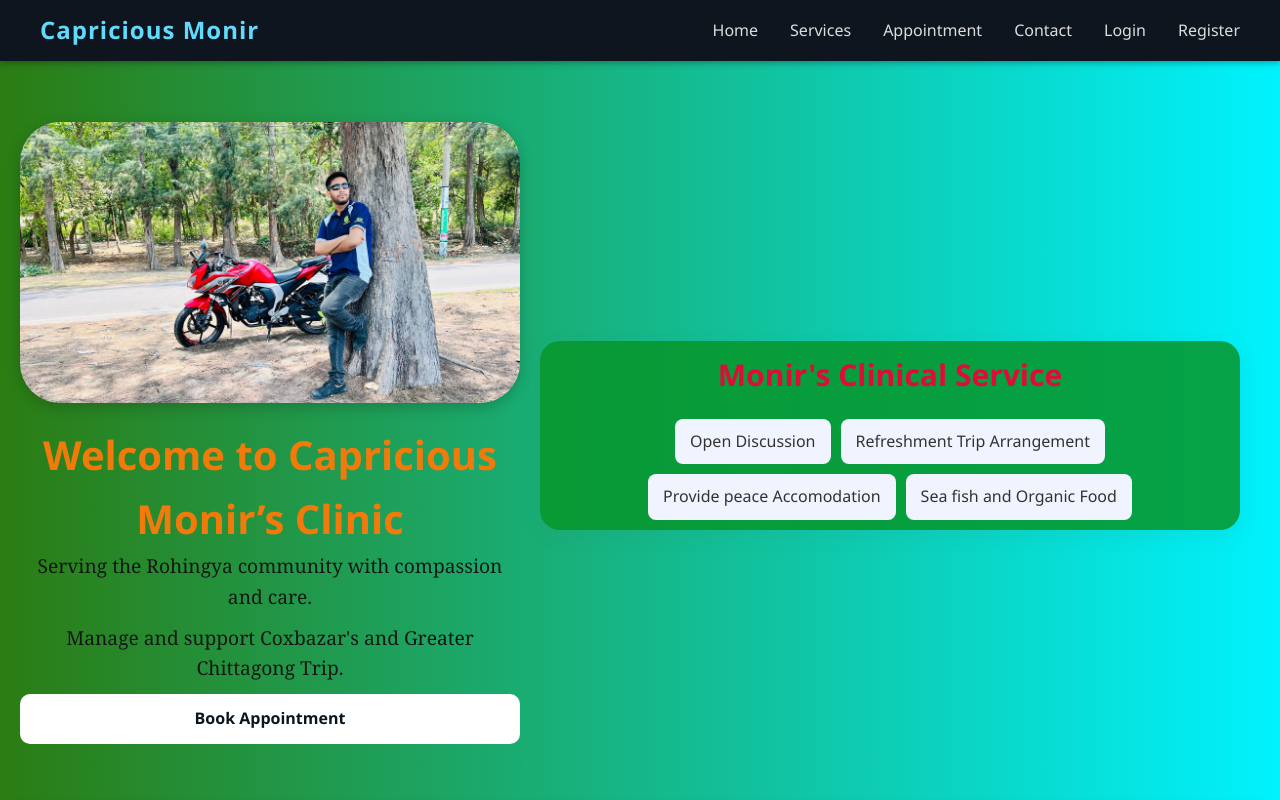
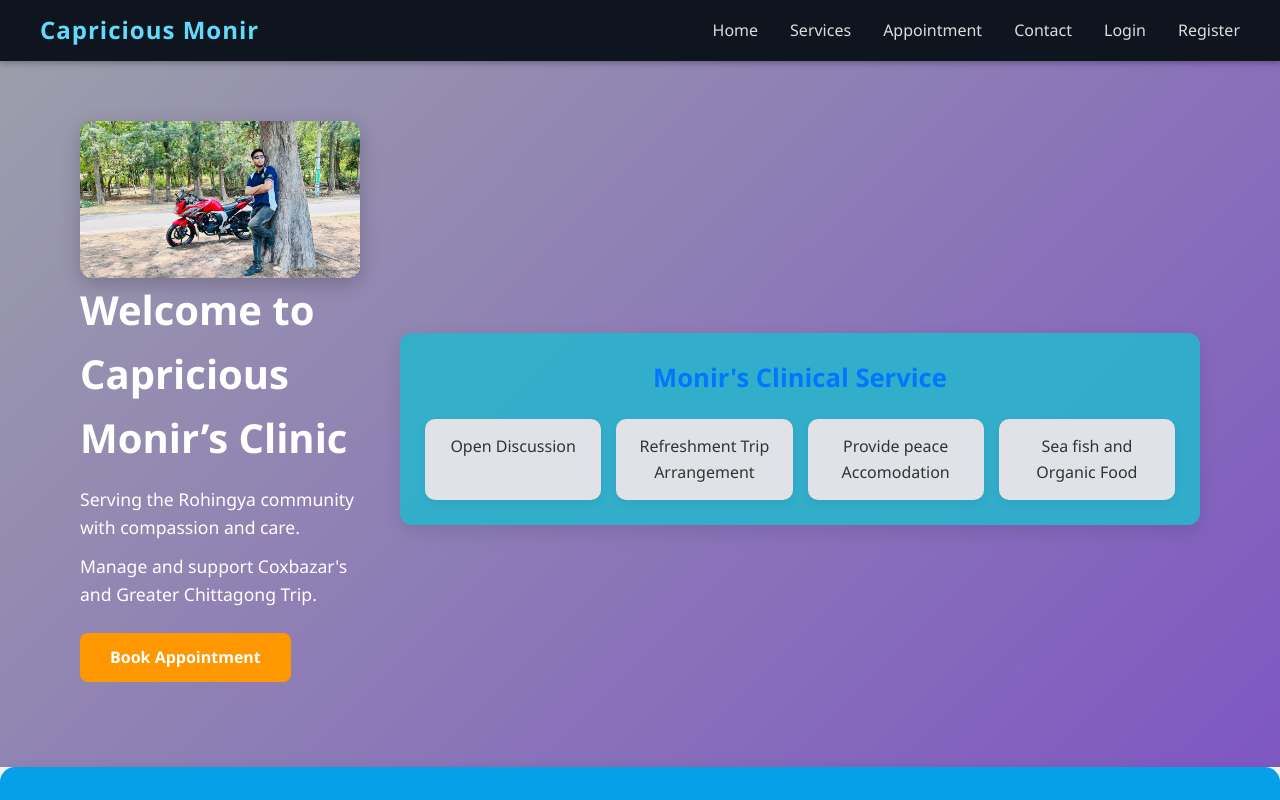
Before and after one commit to Aynal7411/monir-appointment, a React (Vite) app: page / in a window 1280 px wide. Shown: the top 800 px of the page. Built offline with nearby package versions, Linux system fonts and the light colour scheme.

Commit message:
style change

```diff
--- a/src/components/Footer.jsx
+++ b/src/components/Footer.jsx
@@ -6,6 +6,8 @@ export default function Footer() {
   return (
     <footer className="footer">
       <p>© 2025 Monir online Clinic.</p>
+      <address>Coxbazar,Bangladesh</address>
+
       <p>Developed By Aynal Haque Milon</p>
     </footer>
   );
--- a/src/components/Hero.css
+++ b/src/components/Hero.css
@@ -1,55 +1,85 @@
+/* Hero Section */
 .hero {
   display: flex;
+  flex-direction: column; /* default = stacked (mobile first) */
   align-items: center;
   justify-content: center;
-  height: 93vh;
-  background: linear-gradient(to right, hsl(106, 74%, 28%), #00f2fe);
-  color: #fff;
+  padding: 40px 20px;
+  background: linear-gradient(135deg, hwb(231 61% 33%), #7e57c2);
+  color: white;
   text-align: center;
-  padding: 10px 20px;
-  font-family: 'Segoe UI', Tahoma, Geneva, Verdana, sans-serif;
 }
 
+/* Hero Content */
 .hero-content {
-  max-width: 500px;
+  max-width: 600px;
+  margin-bottom: 25px;
 }
 
-.hero h1 {
-  font-size: 2.5rem;
-  margin-bottom: 0px;
-  color: hwb(29 4% 5%);
+.hero-content h1 {
+  font-size: 2rem;
+  margin-bottom: 15px;
 }
 
-.hero p {
-  font-size: 1.2rem;
+.hero-content p {
+  font-size: 1rem;
   margin-bottom: 10px;
-  color: hwb(180 8% 91%);
-  font-family: Cambria, Cochin, Georgia, Times, 'Times New Roman', serif;
 }
 
-.hero-content .btn {
-  display: grid;
-  padding: 12px 25px;
-  background-color: hwb(0 100% 0%);
-  color: hsl(209, 49%, 8%);
-  font-weight: bold;
-  border-radius: 10px;
-  text-decoration: none;
-  transition: all 0.3s ease;
-  align-items: center;
-}
-
-.hero .btn:hover {
-  background-color: hsl(330, 76%, 48%);
-  color: #fff;
-}
+/* Hero Image */
 .hero-img {
   width: 100%;
   max-width: 600px;
-  border-radius: 40px;
+  height: auto;
+  border-radius: 12px;
   margin-bottom: 20px;
-  box-shadow: 0 4px 15px rgba(0, 0, 0, 0.2);
-  transition: transform 0.3s ease;
-  position: left;
-  height: auto;
+  object-fit: cover;
+  box-shadow: 0 6px 20px rgba(0, 0, 0, 0.2);
 }
+
+/* Button */
+.btn {
+  display: inline-block;
+  margin-top: 15px;
+  padding: 12px 30px;
+  background: #ff9800;
+  color: white;
+  font-size: 1rem;
+  font-weight: 600;
+  border-radius: 8px;
+  text-decoration: none;
+  transition: all 0.3s ease;
+}
+
+.btn:hover {
+  background: #e68900;
+  transform: translateY(-2px);
+}
+
+/* RESPONSIVE LAYOUT FOR LARGER SCREENS */
+@media (min-width: 768px) {
+  .hero {
+    flex-direction: row; /* side by side layout */
+    text-align: left;
+    padding: 60px 80px;
+  }
+
+  .hero-content {
+    flex: 1;
+    margin-right: 40px;
+  }
+
+  .hero-content h1 {
+    font-size: 2.5rem;
+  }
+
+  .hero-content p {
+    font-size: 1.1rem;
+  }
+
+  .hero-img {
+    flex: 1;
+    max-width: 500px;
+    margin-bottom: 0;
+  }
+}
--- a/src/components/Mylist.css
+++ b/src/components/Mylist.css
@@ -1,42 +1,60 @@
 .mylist-container {
-  margin-top: 5px;
-  padding: 10px;
-  background: #06962ad9;
-  border-radius: 20px;
-  max-width: 700px;
+  margin-top: 30px;
+  padding: 25px;
+  background: rgba(42, 180, 204, 0.9);
+  border-radius: 12px;
+  max-width: 800px;
   margin-left: auto;
   margin-right: auto;
   text-align: center;
-  box-shadow: 0 6px 20px #387a591a;
+  box-shadow: 0 6px 18px rgba(0, 0, 0, 0.1);
 }
 
 .mylist-container h2 {
-  color: hsl(347, 90%, 46%);
-  font-size: 30px;
+  color: #0077ff;
+  font-size: 1.6rem;
   margin-bottom: 20px;
+  font-weight: 700;
 }
 
+/* List Styling */
 .mylist {
   list-style: none;
   padding: 0;
-  display: flex;
-  flex-wrap: wrap;
-  justify-content: center;
-  gap: 10px;
+  display: grid;
+  grid-template-columns: 1fr; /* Mobile: single column */
+  gap: 15px;
 }
 
+/* Each item */
 .mylist li {
-  background: #f0f4ff;
+  background: hwb(225 88% 9%);
   color: #333;
-  padding: 10px 15px;
-  border-radius: 8px;
+  padding: 15px;
+  border-radius: 10px;
   font-weight: 500;
-  transition: transform 0.3s ease, background 0.3s ease;
+  font-size: 1rem;
+  transition: all 0.3s ease;
   cursor: default;
+  box-shadow: 0 4px 10px rgba(0,0,0,0.05);
 }
 
+/* Hover effect */
 .mylist li:hover {
   background: #0077ff;
   color: white;
   transform: translateY(-3px);
 }
+
+/* RESPONSIVE for larger screens */
+@media (min-width: 768px) {
+  .mylist {
+    grid-template-columns: repeat(2, 1fr); /* Desktop: 2 columns */
+  }
+}
+
+@media (min-width: 1024px) {
+  .mylist {
+    grid-template-columns: repeat(4, 1fr); /* Wide screens: 4 columns */
+  }
+}
```
